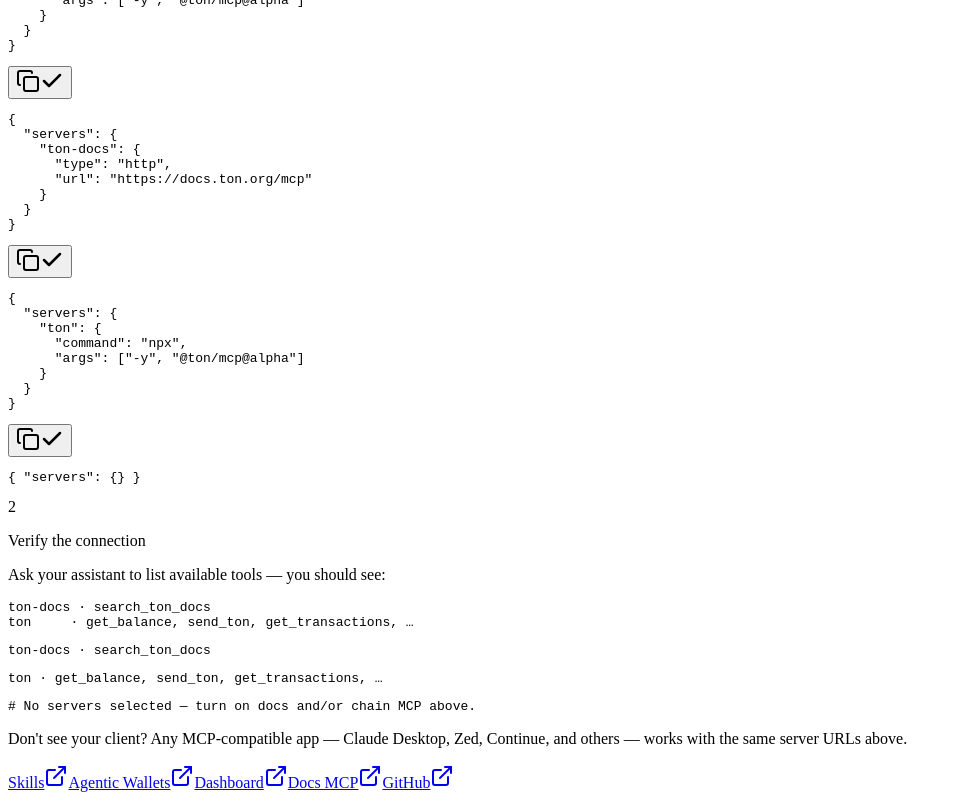
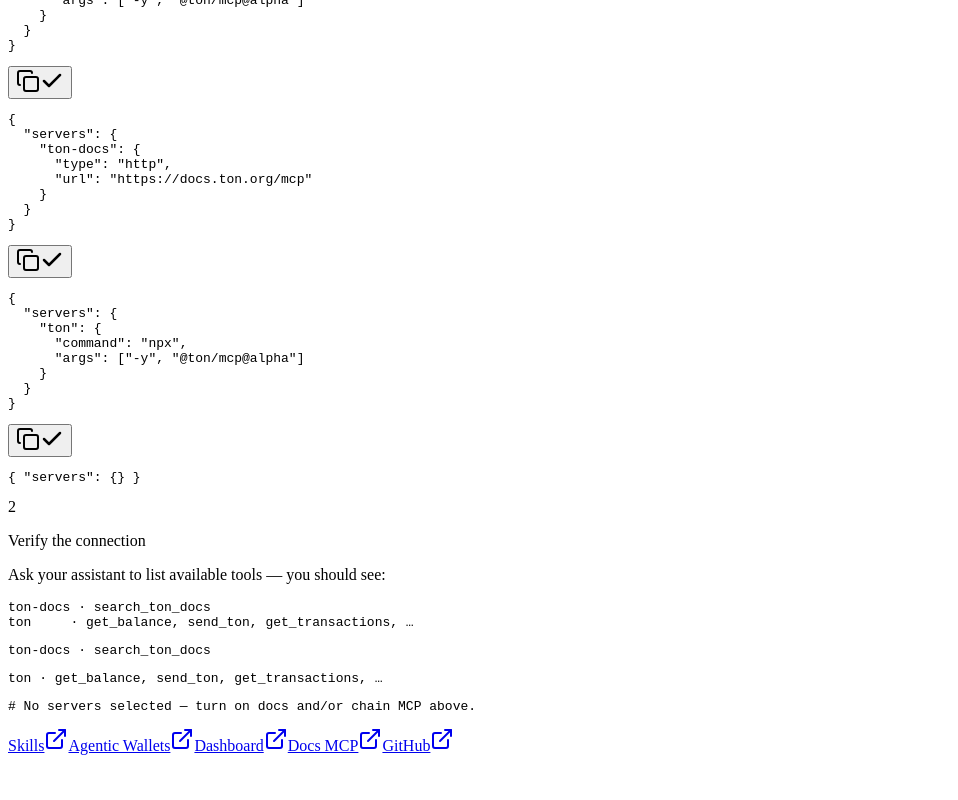
Before and after one commit to the-ton-tech/mcp-landing, a React app: page / in a window 1280 px wide. Shown: the part 5512-6312 px from the top of the page, without its empty margins (0-958 px from the left). After the commit the page ends 6275 px from the top, so only its background shows below. Built offline with nearby package versions, Linux system fonts and the light colour scheme; the HTML template or start-up script is replaced by a standard one.

Commit message:
feat: update border-radius in input styles for a more modern appearance and remove redundant text in McpSetup component

```diff
--- a/src/components/McpSetup.tsx
+++ b/src/components/McpSetup.tsx
@@ -279,10 +279,6 @@
               </div>
             ))}
           </div>
-
-          <p className="mt-3 text-xs text-muted-foreground">
-            Don&apos;t see your client? Any MCP-compatible app — Claude Desktop, Zed, Continue, and others — works with the same server URLs above.
-          </p>
         </div>
       </div>
     </section>
--- a/src/input.css
+++ b/src/input.css
@@ -512,7 +512,7 @@
     @apply relative overflow-hidden border text-xs sm:text-sm;
     background: var(--background-page);
     border-color: var(--button-secondary-stroke);
-    border-radius: 40px;
+    border-radius: 28px;
     box-shadow: none;
     max-width: 100%;
     min-width: 0;
@@ -607,7 +607,7 @@
     @apply relative flex min-w-0 items-center gap-3 overflow-hidden border py-4 pl-4 pr-14 text-sm transition-colors sm:py-5 sm:pl-6;
     background: var(--background-page);
     border-color: var(--button-secondary-stroke);
-    border-radius: 40px;
+    border-radius: 28px;
     color: var(--text-primary);
     max-width: 100%;
   }
```
